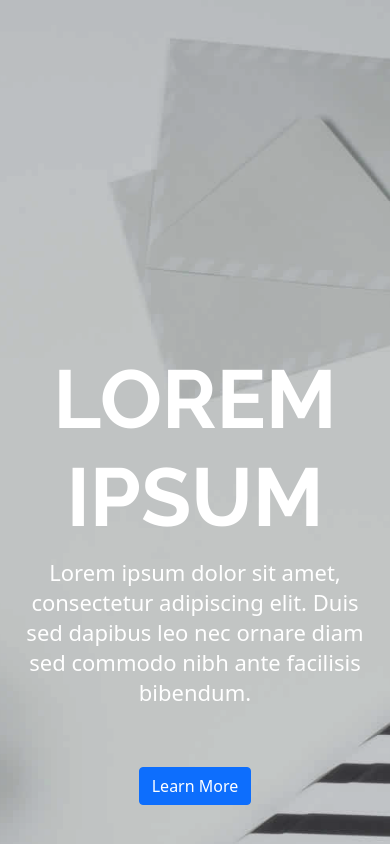
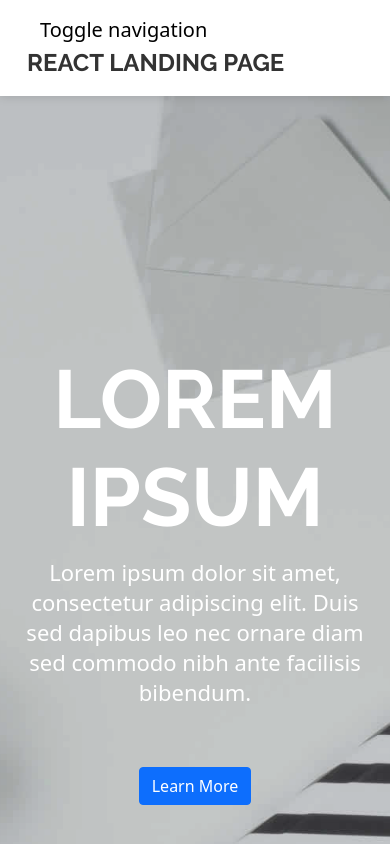
Before and after one commit to majoseek/Med-App, a React (Create React App) app in the folder client/: page / in a window 390 px wide. Shown: the top 844 px of the page. Built offline with nearby package versions, Linux system fonts and the light colour scheme; what smooth-scroll would draw is missing.

Commit message:
TODO: Fix NavBar

```diff
--- a/client/src/App.js
+++ b/client/src/App.js
@@ -7,7 +7,7 @@ import "./App.css";
 const App = () => {
     return (
         <React.Fragment>
-            {/* <Navigation /> */}
+            <Navigation />
             <LandingPage />
             {/* <LoginPage /> */}
             <div id="footer">
--- a/client/src/components/Navigation/Navigation.js
+++ b/client/src/components/Navigation/Navigation.js
@@ -3,15 +3,17 @@ export const Navigation = () => {
     return (
         <nav id="menu" className="navbar navbar-default fixed-top">
             <div className="container">
-                <div className="navbar-header">
+                <div>
                     <button
                         type="button"
-                        className="navbar-toggle collapsed"
+                        className="navbar-toggler"
                         data-toggle="collapse"
-                        data-target="#bs-example-navbar-collapse-1"
+                        data-target="#menu_collapse"
                     >
                         {" "}
-                        <span className="sr-only">Toggle navigation</span>{" "}
+                        <span className="d-md-none">
+                            Toggle navigation
+                        </span>{" "}
                         <span className="icon-bar"></span>{" "}
                         <span className="icon-bar"></span>{" "}
                         <span className="icon-bar"></span>{" "}
@@ -21,10 +23,7 @@ export const Navigation = () => {
                     </a>{" "}
                 </div>
 
-                <div
-                    className="collapse navbar-collapse"
-                    id="bs-example-navbar-collapse-1"
-                >
+                <div className="collapse navbar-collapse" id="menu_collapse">
                     <ul className="nav navbar-nav navbar-right">
                         <li>
                             <a href="#features" className="page-scroll">
```
